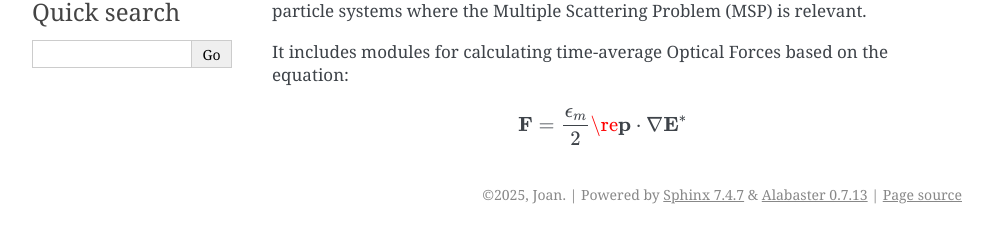
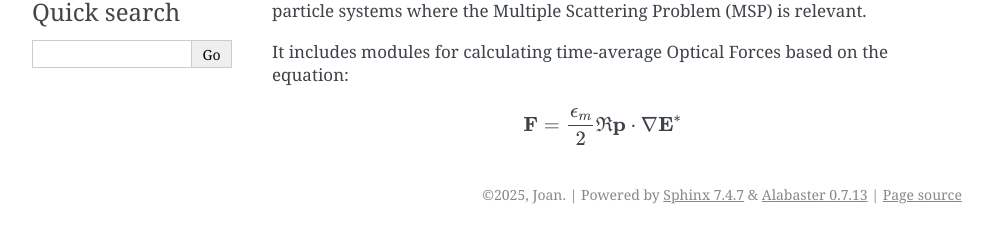
Before and after one commit to JJkrokoder/msptools, a Sphinx documentation site: the page built from docs/source/index.rst, in a window 1280 px wide. Shown: the part 250-493 px from the top of the page, without its empty margins (148-1141 px from the left). Built offline with Sphinx 7.4.7, drawn with Linux system fonts in a browser that asks for light colours; pages that are not in the unit, such as notebooks, are missing from menus.

Commit message:
Corrected OFO formula

```diff
--- a/docs/source/index.rst
+++ b/docs/source/index.rst
@@ -16,7 +16,7 @@ It includes modules for calculating time-average Optical Forces based on the equ
 
 .. math::
 
-   \mathbf{F} = \frac{\epsilon_m}{2}\re{\mathbf{p}\cdot \nabla \mathbf{E}^* }
+   \mathbf{F} = \frac{\epsilon_m}{2}\Re{\mathbf{p}\cdot \nabla \mathbf{E}^* }
 
 
 .. toctree::
```
